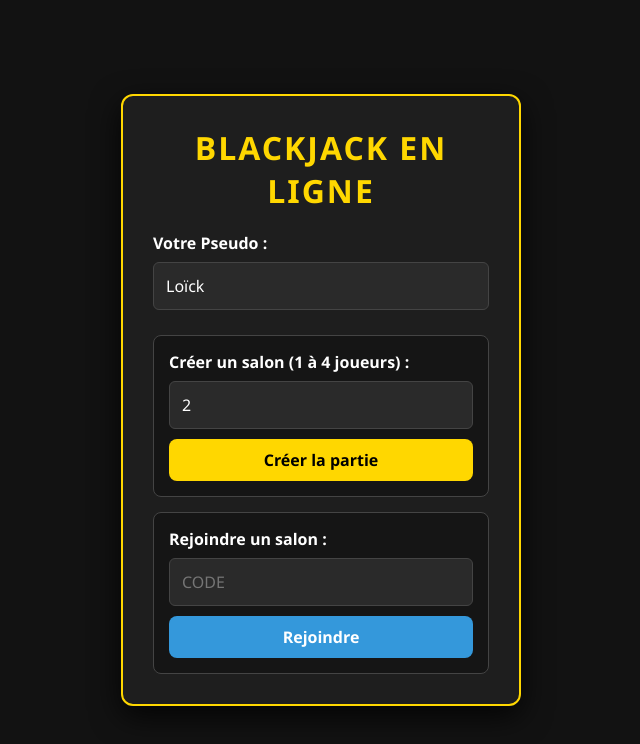
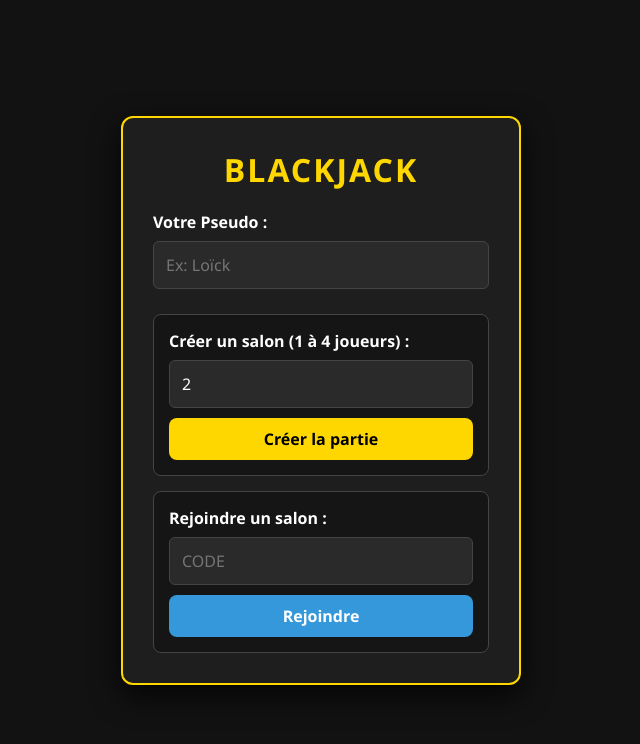
Before and after one commit to KcioL/Blackjack, a plain HTML site: page index.html in a window 1280 px wide. Shown: the whole page, without its empty margins (319-959 px from the left). Drawn offline with Linux system fonts and the light colour scheme.

Commit message:
Update index.html

```diff
--- a/index.html
+++ b/index.html
@@ -3,7 +3,7 @@
 <head>
   <meta charset="UTF-8">
   <meta name="viewport" content="width=device-width, initial-scale=1.0">
-  <title>Blackjack - Base En Ligne</title>
+  <title>Blackjack</title>
   <link rel="stylesheet" href="style.css">
 </head>
 <body>
@@ -11,11 +11,11 @@
   <!-- ÉCRAN DE SALON (LOBBY) -->
   <div id="lobby-screen" class="lobby-screen">
     <div class="lobby-box">
-      <h1>Blackjack En Ligne</h1>
+      <h1>Blackjack</h1>
 
       <label>
         Votre Pseudo :
-        <input type="text" id="lobby-name" maxlength="15" placeholder="Ex: Loïck" value="Loïck">
+        <input type="text" id="lobby-name" maxlength="15" placeholder="Ex: Loïck" value="">
       </label>
 
       <div class="lobby-actions" style="display: flex; flex-direction: column; gap: 15px; margin-top: 10px;">
```
